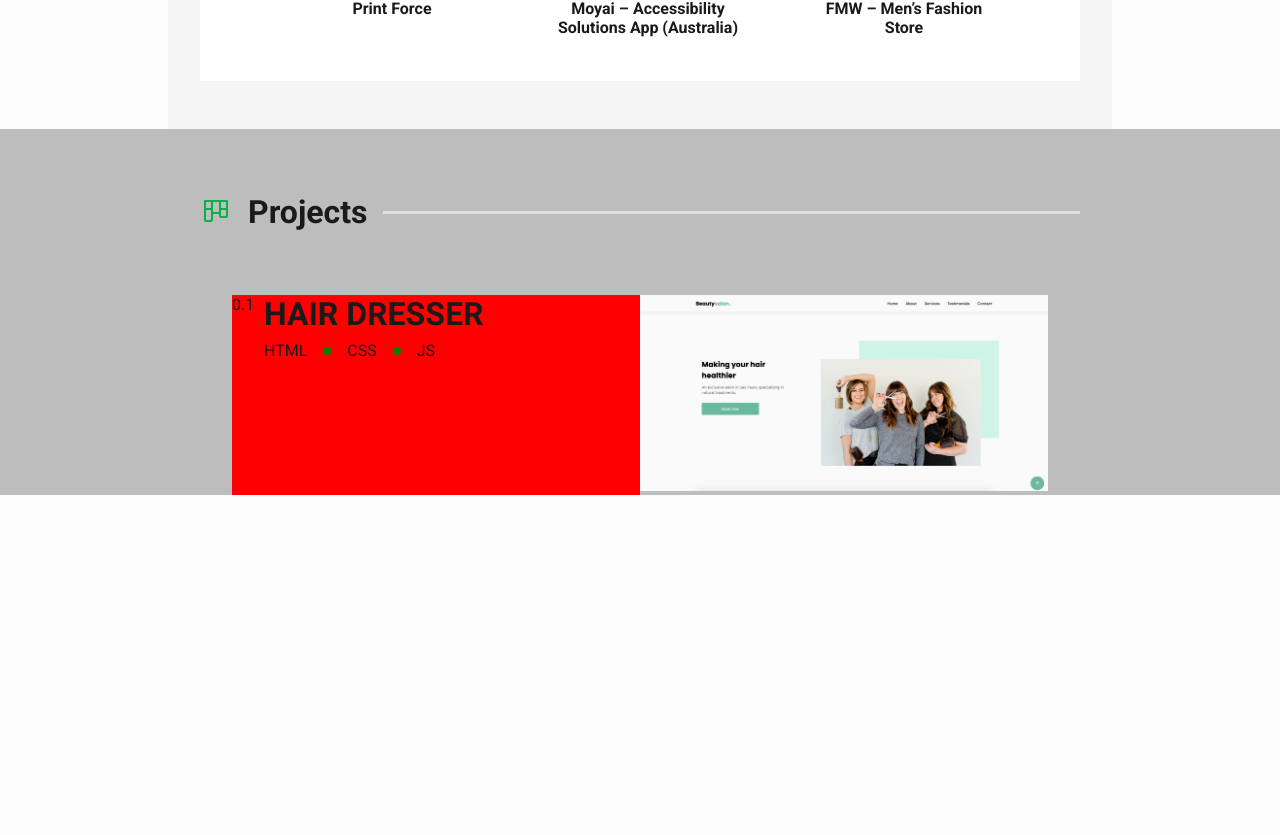
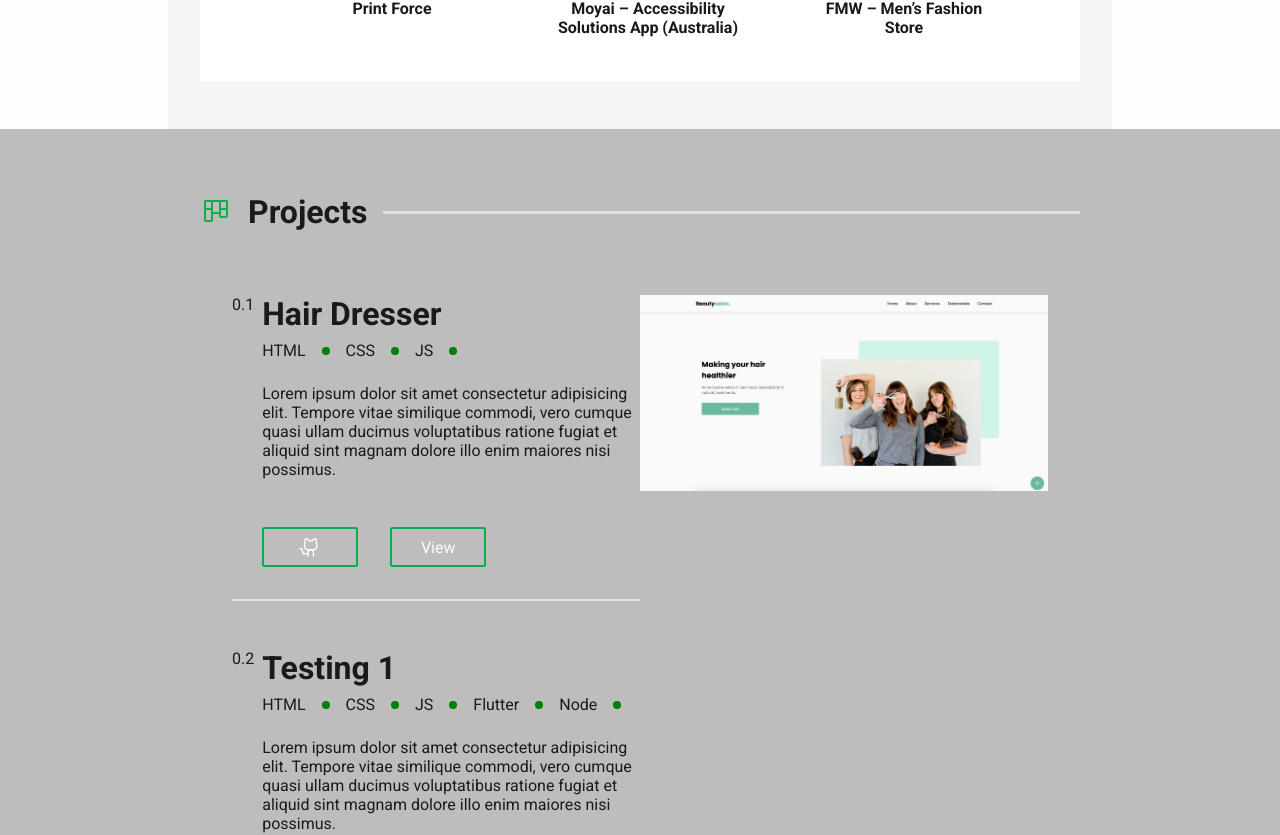
Before and after one commit to victorhugo156/portfolio, a React (Vite) app: page / in a window 1280 px wide. Shown: the part 1675-2510 px from the top of the page. Before the commit the page ends 2170 px from the top, so only its background shows below. Built offline with nearby package versions, Linux system fonts and the light colour scheme.

Commit message:
feat: finishing footer

```diff
--- a/package.json
+++ b/package.json
@@ -11,6 +11,7 @@
   },
   "dependencies": {
     "@phosphor-icons/react": "^2.1.10",
+    "gsap": "^3.13.0",
     "react": "^19.1.0",
     "react-dom": "^19.1.0",
     "styled-components": "^6.1.19"
--- /dev/null
+++ b/src/components/MainContentContainer/components/Footer/index.tsx
@@ -0,0 +1,27 @@
+import { ContainerExternalLinks, ContainerFooter, ContainerFooterContact, ExternalLink } from "./styles";
+import Arrow from "../../../../assets/img/arrow.png"
+
+export function Footer() {
+    return (
+        <ContainerFooter>
+            <h1>Say Hello.</h1>
+            <ContainerFooterContact>
+                <ContainerExternalLinks>
+                    <ExternalLink>
+                        <p>GitHub</p>
+                        <img src={Arrow} alt="" />
+                    </ExternalLink>
+                    <ExternalLink>
+                        <p>GitHub</p>
+                        <img src={Arrow} alt="" />
+                    </ExternalLink>
+                    <ExternalLink>
+                        <p>GitHub</p>
+                        <img src={Arrow} alt="" />
+                    </ExternalLink>
+                </ContainerExternalLinks>
+                <p>victorhugo156@gmail.com</p>
+            </ContainerFooterContact>
+        </ContainerFooter>
+    )
+}
--- /dev/null
+++ b/src/components/MainContentContainer/components/Footer/styles.ts
@@ -0,0 +1,51 @@
+import styled from "styled-components";
+
+export const ContainerFooter = styled.footer`
+position: relative;
+
+
+height: 30rem;
+
+display: flex;
+align-items: flex-end;
+justify-content: center;
+gap: 5rem;
+
+z-index: 0;
+
+h1{
+    font-size: ${props=>props.theme.fontSizes["4xl"]};
+}
+
+`
+
+export const ContainerFooterContact = styled.div`
+display: flex;
+flex-direction: column;
+align-items: center;
+gap: 3rem;
+
+p{
+    font-size: ${props=>props.theme.fontSizes["md"]};
+}
+
+`
+
+export const ContainerExternalLinks = styled.div`
+
+display: flex;
+gap: 1.5rem;
+
+`
+
+export const ExternalLink = styled.div`
+background-color: red;
+display: flex;
+align-items:baseline;
+gap: .8rem;
+
+p{
+    font-size: ${props=>props.theme.fontSizes["base"]};
+}
+
+`
--- /dev/null
+++ b/src/components/MainContentContainer/components/Projects/components/ProjectDetail/index.tsx
@@ -0,0 +1,47 @@
+import { Button, ContainerCallToActions, ContainerDetails, ContainerIndex, ContainerProjectDescription, WrapperDetails } from "./styles";
+import type { Project } from "../../../../../../data/projects";
+import { GithubLogoIcon } from "@phosphor-icons/react";
+
+interface Props {
+    project: Project;
+    index: number;
+}
+
+export function ProjectDetails({ project, index }: Props) {
+    return (
+        <ContainerDetails>
+            <ContainerIndex>
+                <p>{`0.${index}`}</p>
+            </ContainerIndex>
+            <WrapperDetails>
+                <h3>{project.title}</h3>
+                <ul>
+                    {project.technologies.map((tech) => {
+                        return (
+                            <li key={tech}>
+                                <p>{tech}</p>
+                                <div></div>
+                            </li>
+                        )
+                    })}
+                </ul>
+                <ContainerProjectDescription>
+                    <p>Lorem ipsum dolor sit amet consectetur adipisicing elit.
+                                    Tempore vitae similique commodi, vero cumque quasi ullam
+                                    ducimus voluptatibus ratione fugiat et aliquid sint magnam
+                                    dolore illo enim maiores nisi possimus.</p>
+                </ContainerProjectDescription>
+                <ContainerCallToActions>
+                    <Button>
+                        <a href={project.repoUrl}>
+                            <GithubLogoIcon size={22} color="white" />
+                        </a>
+                    </Button>
+                    <Button>
+                        <a href={project.liveUrl}>View</a>
+                    </Button>
+                </ContainerCallToActions>
+            </WrapperDetails>
+        </ContainerDetails>
+    )
+}
--- /dev/null
+++ b/src/components/MainContentContainer/components/Projects/components/ProjectDetail/styles.ts
@@ -0,0 +1,94 @@
+import styled from 'styled-components'
+
+export const ContainerDetails = styled.div`
+
+width: 100%;
+
+display: flex;
+
+padding-bottom: 2rem;
+
+border-bottom: 2px solid ${props=>props.theme.colors["gray"]};
+
+`
+
+export const ContainerIndex = styled.div`
+padding-right: .5rem;
+p{
+    font-size: ${props=> props.theme.fontSizes["base"]};
+}
+
+`
+
+export const WrapperDetails = styled.div`
+flex: 1;
+
+h3{
+    font-size: ${props=> props.theme.fontSizes["lg"]};
+    margin: 0%;
+    padding:0;
+}
+
+ul{
+    display: flex;
+
+    padding: .5rem 0 0 0;
+}
+
+ul li{
+    display: flex;
+    justify-content: center;
+    align-items: center;
+}
+
+ul li div{
+    background-color: green;
+    width: .5rem;
+    height: .5rem;
+
+    border-radius: 50%;
+
+    margin: 0 1rem;
+}
+
+
+`
+
+export const ContainerProjectDescription = styled.div`
+width: 100%;
+
+padding: 1.5rem 0 3rem 0;
+
+`
+
+export const ContainerCallToActions = styled.div`
+width: 100%;
+
+display: flex;
+gap: 2rem;
+
+`
+
+export const Button = styled.div`
+
+width: 6rem;
+height: 2.5rem;
+
+border-radius: 2px;
+border: 2px solid ${props=>props.theme.colors["green"]};
+
+&:hover{
+    background-color: ${props=>props.theme.colors["green"]};
+}
+
+a{
+    width: 100%;
+    height: 100%;
+
+    display: flex;
+    justify-content: center;
+    align-items: center;
+
+    color: ${props=>props.theme.colors["white"]};
+}
+`
--- a/src/components/MainContentContainer/components/Projects/index.tsx
+++ b/src/components/MainContentContainer/components/Projects/index.tsx
@@ -1,34 +1,40 @@
-import { ContainerProjects, ProjectDetails, ProjectImage } from "./styles";
+import { ContainerProjects, ProjectDetailsContainer, ProjectImage } from "./styles";
 import HairDresser from "../../../../assets/img/hair-dresser.png";
-
+import { projects } from "../../../../data/projects";
+import { ProjectDetails } from "./components/ProjectDetail";
 
 export function Projects() {
-    return(
+    return (
         <ContainerProjects>
-            <ProjectDetails>
-                <div>
-                    <p>0.1</p>
-                </div>
-                <div>
-                    <h3>HAIR DRESSER</h3>
-                    <ul>
-                        <li>
-                            <p>HTML</p>
-                            <div></div>
-                        </li>
-                        <li>
-                            <p>CSS</p>
-                            <div></div>
-                        </li>
-                        <li>
-                            <p>JS</p>
-                        </li>
-                    </ul>
-                </div>
-            </ProjectDetails>
+            <ProjectDetailsContainer>
+                {projects.map((project, i) => (
+                <ProjectDetails
+                key={project.id}
+                project={project}
+                index={i+1}
+                />
+                ))}
+            </ProjectDetailsContainer>
             <ProjectImage>
-                <img src={HairDresser}alt="Hair Dresser Project" />
+                <img src={HairDresser} alt="Hair Dresser Project" />
             </ProjectImage>
         </ContainerProjects>
     )
 }
+
+                    // <ContainerDetails>
+                    //     <div>
+                    //         <p>{`0.${index}`}</p>
+                    //     </div>
+                    //     <div>
+                    //         <h3>{project.title}</h3>
+                    //         <ul>
+                    //             {project.technologies.map((tech, idx) => (
+                    //                 <li key={idx}>
+                    //                     <p>{tech}</p>
+                    //                     <div></div>
+                    //                 </li>
+                    //             ))}
+                    //         </ul>
+                    //     </div>
+                    // </ContainerDetails>
--- a/src/components/MainContentContainer/components/Projects/styles.ts
+++ b/src/components/MainContentContainer/components/Projects/styles.ts
@@ -10,57 +10,23 @@ padding: 0 2rem;;
 
 `
 
-export const ProjectDetails = styled.div`
-background-color:red;
+export const ProjectDetailsContainer = styled.div`
+// width: 50%;
+// height: 15rem;
+
+flex: 1;
+
 display: flex;
-width: 50%;
-
-div:first-child {
-    width: 2rem;
-}
-div:first-child p {
-    font-size: ${props=> props.theme.fontSizes["base"]};
-}
-
-div:last-child{
-    display: flex;
-    flex-direction: column;
-}
-div:last-child h3{
-    font-size: ${props=> props.theme.fontSizes["lg"]};
-    margin: 0%;
-    padding:0;
-}
-div:last-child span {
-
-}
-div:last-child ul{
-    display: flex;
-
-    margin-top: .5rem;
-
-    list-style: none;
-}
-
-div:last-child ul li{
-    display: flex;
-    align-items: center;;
-}
-
-div:last-child ul li div {
-    background-color: green;
-    width: .5rem;
-    height: .5rem;
-
-    border-radius: 50%;
-
-    margin: 0 1rem;
-}
+flex-direction: column;
+gap: 3rem;
 
 `
 
 export const ProjectImage = styled.div`
-width: 50%;
+// width: 50%;
+
+flex: 1;
+height: 19rem;
 
 img{
     width: 100%;
--- a/src/components/MainContentContainer/index.tsx
+++ b/src/components/MainContentContainer/index.tsx
@@ -1,3 +1,5 @@
+
+import React, { useRef, useLayoutEffect } from 'react'
 
 import { KanbanIcon } from "@phosphor-icons/react";
 import { About } from "./components/About";
@@ -5,22 +7,64 @@ import { Title } from "./components/About/components/Title";
 import { HeaderMenu } from "./components/HeaderMenu";
 import { Hero } from "./components/Hero";
 import { SkillSlider } from "./components/SkillSlider";
-import { WrapperPortfolio, MainContentContainer, ContainerPortfolio } from "./styles";
+import { WrapperProjects, MainContentContainer, ContainerProjects, FooterWrapper } from "./styles";
 import { Projects } from "./components/Projects";
 
-export function MainContainer(){
-    return(
-        <MainContentContainer>
-            <HeaderMenu/>
-            <Hero/>
-            <SkillSlider/>
-            <About/>
-            <WrapperPortfolio>
-                <ContainerPortfolio>
-                    <Title icon={<KanbanIcon size={32} color="#0BAE4B"/>} sectionTitle={"Projects"} />
-                    <Projects/>
-                </ContainerPortfolio>
-            </WrapperPortfolio>
-        </MainContentContainer>
+import gsap from 'gsap'
+import { ScrollTrigger } from 'gsap/ScrollTrigger'
+
+import { Footer } from "./components/Footer";
+
+
+
+gsap.registerPlugin(ScrollTrigger)
+
+export function MainContainer() {
+    const wrapper = useRef<HTMLDivElement>(null)
+    const footer = useRef<HTMLDivElement>(null)
+
+    useLayoutEffect(() => {
+        if (!wrapper.current || !footer.current) return
+
+        const footerHeight = footer.current.getBoundingClientRect().height;
+
+
+        // create a pin on the footer as soon as your projects wrapper
+        // hits the bottom of the viewport
+        ScrollTrigger.create({
+            trigger: wrapper.current,
+            start: 'bottom bottom',
+            end: () => `bottom+=${footerHeight} top`, // <-- dynamic
+            pin: footer.current,
+            pinSpacing: true,
+            scrub: true,
+            // markers: true,
+        })
+
+        console.log(footerHeight)
+
+        return () => ScrollTrigger.getAll().forEach(t => t.kill())
+    }, [])
+
+    return (
+        <>
+            <MainContentContainer>
+                <HeaderMenu />
+                <Hero />
+                <SkillSlider />
+                <About />
+                <WrapperProjects ref={wrapper}>
+                    <ContainerProjects>
+                        <Title icon={<KanbanIcon size={32} color="#0BAE4B" />} sectionTitle={"Projects"} />
+                        <Projects />
+                    </ContainerProjects>
+                </WrapperProjects>
+            </MainContentContainer>
+            <FooterWrapper >
+                <Footer />
+                <div ref={footer}></div>
+            </FooterWrapper >
+
+        </>
     )
 }
--- a/src/components/MainContentContainer/styles.ts
+++ b/src/components/MainContentContainer/styles.ts
@@ -13,19 +13,23 @@ overflow-x: visible;
 
 `
 
-export const WrapperPortfolio = styled.div`
+export const WrapperProjects = styled.div`
 
 background-color: ${props=> props.theme.colors["grayMedium"]};
+width: 120vw;
 
 position: relative;
 left: 50%;
 
+/* give yourself enough space to scroll past bottom */
+padding-bottom: 40vh;
+
+
 transform: translateX(-50%); /* perfectly center it horizontally */
-width: 120vw;
 
 `
 
-export const ContainerPortfolio = styled.div`
+export const ContainerProjects = styled.div`
 max-width: 71rem;
 
 margin: 0 auto;
@@ -33,3 +37,17 @@ margin: 0 auto;
 padding: 0 8rem;
 
 `
+
+export const FooterWrapper = styled.div`
+
+  width: 100vw;
+
+  display: flex;
+  justify-content: center;
+  align-items: center;
+
+  position: relative;             /* for proper z-index stacking */
+
+  z-index: 10;                    /* above your gray section */
+
+`
--- /dev/null
+++ b/src/data/projects.ts
@@ -0,0 +1,37 @@
+// src/data/events.ts
+
+export interface Project {
+  id: string;
+  title: string;
+  technologies: string[];
+  image: string;
+  liveUrl?: string;
+  repoUrl?: string;
+}
+
+export const projects: Project[] = [
+  {
+    id: "hair-dresser",
+    title: "Hair Dresser",
+    technologies: ["HTML", "CSS", "JS"],
+    image: "/images/hairdresser.png",
+    liveUrl: "https://your-live-site.com",
+    repoUrl: "https://github.com/you/hairdresser",
+  },
+  {
+    id: "testing-1",
+    title: "Testing 1",
+    technologies: ["HTML", "CSS", "JS", "Flutter", "Node"],
+    image: "/images/testing-1.png",
+    liveUrl: "https://your-live-site.com",
+    repoUrl: "https://github.com/you/hairdresser",
+  },
+  {
+    id: "testing-2",
+    title: "Testing 2",
+    technologies: ["React Native", "styled-components", "Node"],
+    image: "/images/testing-2.png",
+    liveUrl: "https://your-live-site.com",
+    repoUrl: "https://github.com/you/hairdresser",
+  },
+];
--- a/src/styles/global.ts
+++ b/src/styles/global.ts
@@ -40,4 +40,8 @@ body, input, textarea, button{
     font-weight: ${props=>props.theme.fontWeights["regular"]}
 }
 
+li{
+  list-style: none;
+}
+
 `;
```
Also changed, not shown: src/assets/img/arrow.png (added), 1 other file (tests, documents, lock files or other folders).
